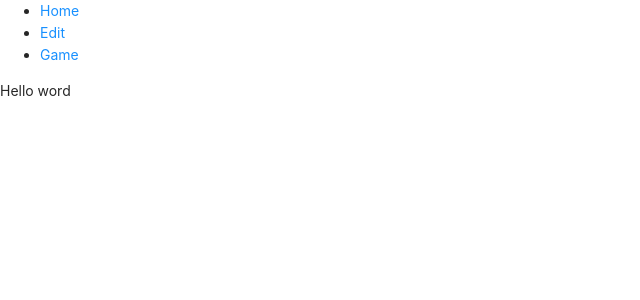
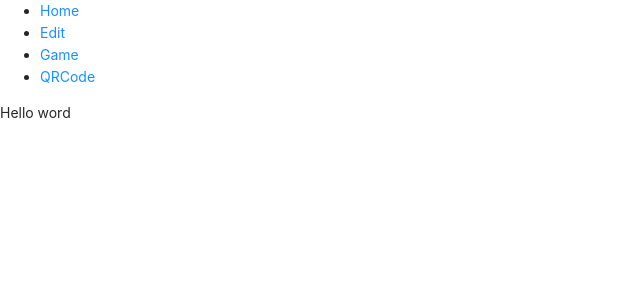
Before and after one commit to xujiongx/code-station, a React app: page / in a window 1280 px wide. Shown: the top 300 px of the page, without its empty margins (0-640 px from the left). Built offline with nearby package versions, Linux system fonts and the light colour scheme.

Commit message:
✨ feat: 新增二维码

```diff
--- a/package.json
+++ b/package.json
@@ -14,6 +14,7 @@
     "html-webpack-plugin": "^5.3.2",
     "less": "^4.1.2",
     "less-loader": "^10.2.0",
+    "qrcode.react": "^1.0.1",
     "react": "^17.0.2",
     "react-color": "^2.19.3",
     "react-dom": "^17.0.2",
@@ -35,6 +36,7 @@
   "devDependencies": {
     "@swc/core": "^1.2.110",
     "@types/draft-js": "^0.11.6",
+    "@types/qrcode.react": "^1.0.2",
     "@types/react": "^17.0.16",
     "@types/react-dom": "^17.0.9",
     "@types/styled-components": "^5.1.12"
--- a/src/App.tsx
+++ b/src/App.tsx
@@ -2,6 +2,7 @@ import React from "react";
 import { Link, Outlet, Route, Routes } from "react-router-dom";
 import MyEditor from "./pages/Edit";
 import SelectAvatar from "./pages/Game/select_avatar";
+import { QRCodeTest } from "./pages/QRCode";
 
 export default function App() {
   return (
@@ -10,6 +11,7 @@ export default function App() {
         <Route index element={<Hello />} />
         <Route path="edit" element={<MyEditor />} />
         <Route path="game" element={<SelectAvatar />} />
+        <Route path="qrcode" element={<QRCodeTest />} />
       </Route>
     </Routes>
   );
@@ -29,6 +31,9 @@ function Layout() {
           <li>
             <Link to="/game">Game</Link>
           </li>
+          <li>
+            <Link to="/qrcode">QRCode</Link>
+          </li>
         </ul>
       </nav>
       <Outlet />
--- /dev/null
+++ b/src/pages/QRCode/index.tsx
@@ -0,0 +1,6 @@
+import React from "react";
+import QRCode from "qrcode.react";
+
+export function QRCodeTest() {
+  return <QRCode value="https://www.baidu.com/"></QRCode>;
+}
```
Also changed, not shown: 1 other file (tests, documents, lock files or other folders).
